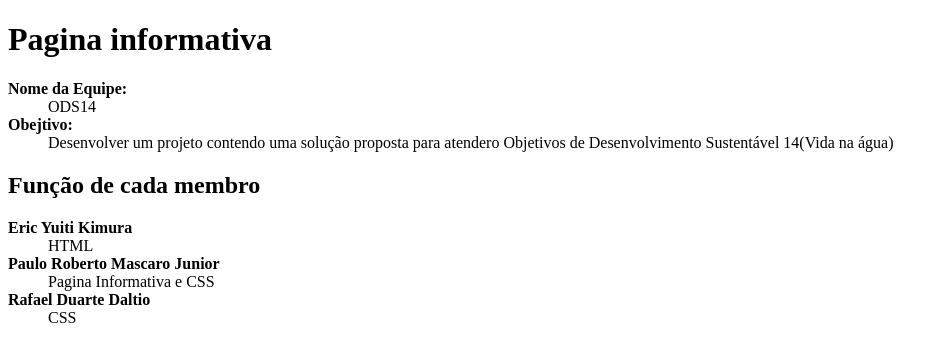
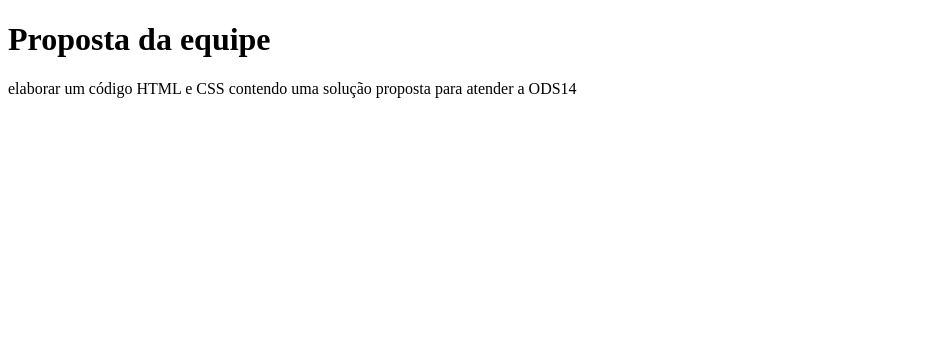
Before and after one commit to EricYuKim/pagina-informativa, a plain HTML site: page index.html in a window 1280 px wide. Shown: the whole page, without its empty margins (0-948 px from the left). Drawn offline with Linux system fonts and the light colour scheme.

Commit message:
Update index.html

```diff
--- a/index.html
+++ b/index.html
@@ -6,24 +6,7 @@
     <title>PaginaInformativa</title>
 </head>
 <body>
-  <h1>Pagina informativa</h1>
-<dl>
-    <dt><strong>Nome da Equipe:</strong></dt>
-        <dd>ODS14</dd>
-    <dt><strong>Obejtivo:</strong></dt>
-        <dd>Desenvolver um projeto contendo uma solução proposta para atendero Objetivos
-            de Desenvolvimento Sustentável 14(Vida na água) </dd>
-</dl>
-
-    <h2>Função de cada membro</h2>
-    <dl>
-        <dt><strong>Eric Yuiti Kimura</strong></dt>
-            <dd>HTML</dd>
-        <dt><strong>Paulo Roberto Mascaro Junior</strong></dt>
-            <dd>Pagina Informativa e CSS</dd>
-        <dt><strong>Rafael Duarte Daltio</strong></dt>
-            <dd>CSS</dd>
-    </dl>
-
+   <h1>Proposta da equipe</h1>
+<p>elaborar um código HTML e CSS contendo uma solução proposta para atender a ODS14 </p>
 </body>
 </html>
```
